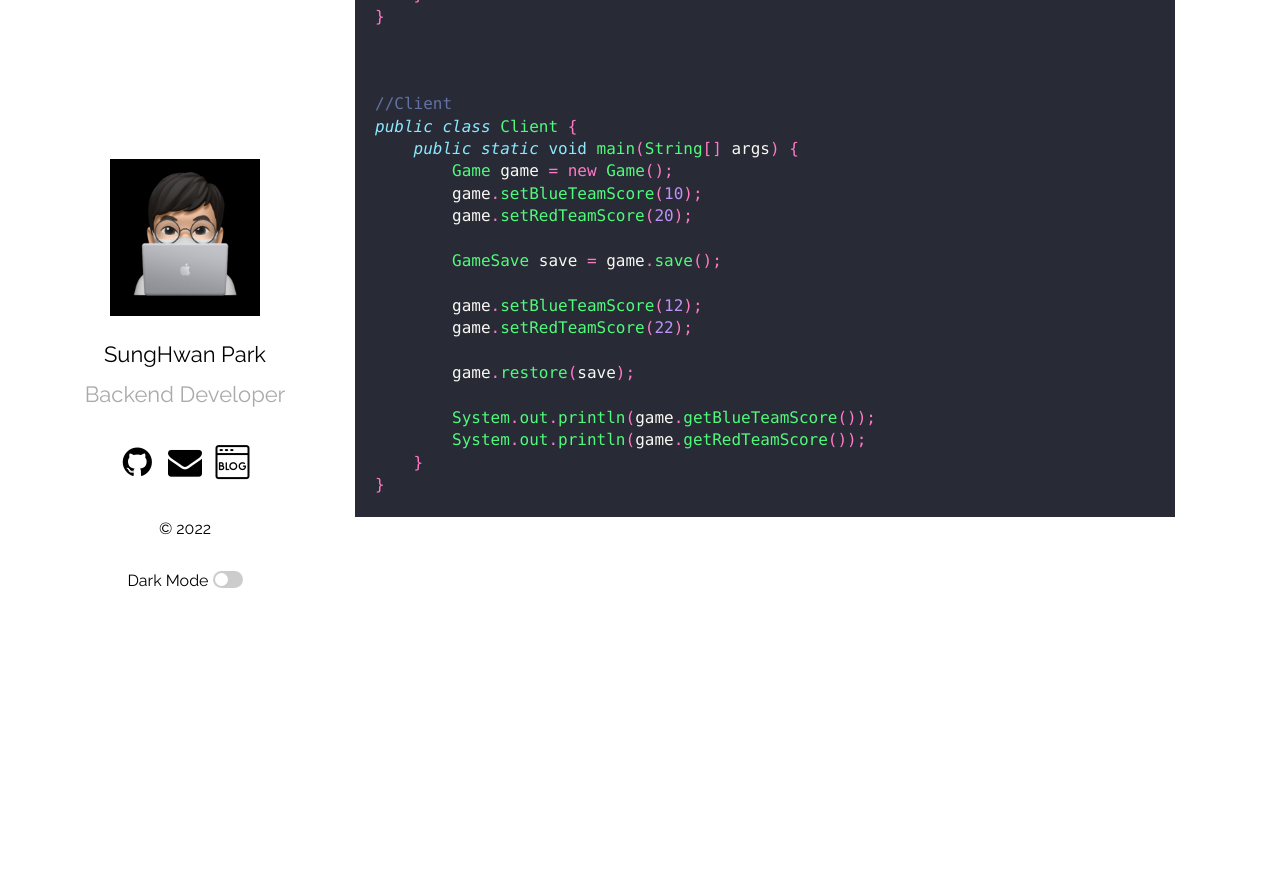
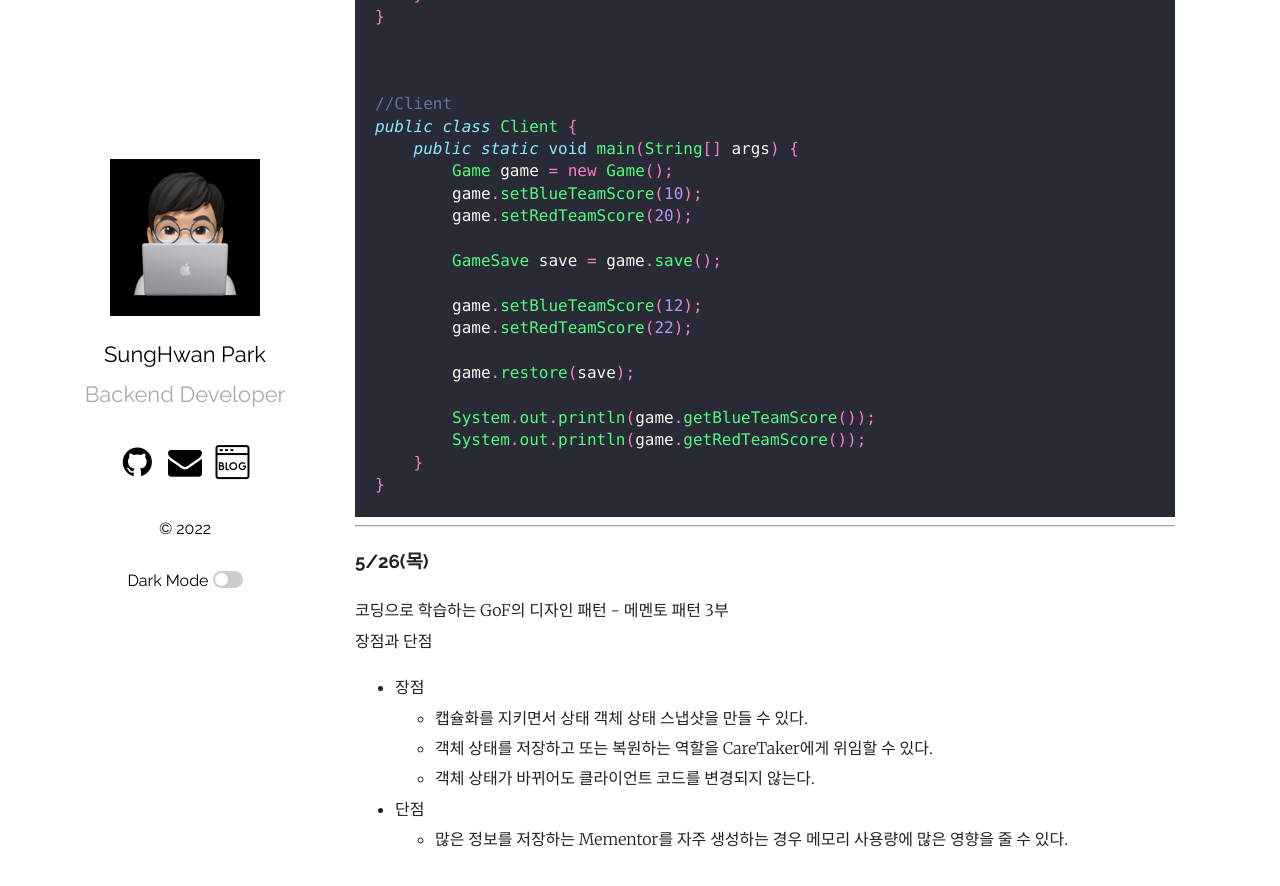
Before and after one commit to mrpark219/TIL, a Jekyll site: the page built from _posts/2022-05-01-5월TIL.markdown, in a window 1280 px wide and 900 px high, scrolled down 20254 px. Shown: the top 886 px of the window. Built offline with Jekyll 4.4.1, drawn with Linux system fonts in a browser that asks for light colours; comment, search, counter and statistics services are not loaded; before the commit the page ends 20816 px from its top, so only the background shows below that.

Commit message:
feat: 2022-05-26 TIL 추가

````diff
--- a/_posts/2022-05-01-5월TIL.markdown
+++ b/_posts/2022-05-01-5월TIL.markdown
@@ -951,3 +951,17 @@ public class Client {
     }
 }
 ```
+
+---
+
+### 5/26(목)
+
+코딩으로 학습하는 GoF의 디자인 패턴 - 메멘토 패턴 3부<br/>
+장점과 단점
+
+-   장점
+    -   캡슐화를 지키면서 상태 객체 상태 스냅샷을 만들 수 있다.
+    -   객체 상태를 저장하고 또는 복원하는 역할을 CareTaker에게 위임할 수 있다.
+    -   객체 상태가 바뀌어도 클라이언트 코드를 변경되지 않는다.
+-   단점
+    -   많은 정보를 저장하는 Mementor를 자주 생성하는 경우 메모리 사용량에 많은 영향을 줄 수 있다.
````
